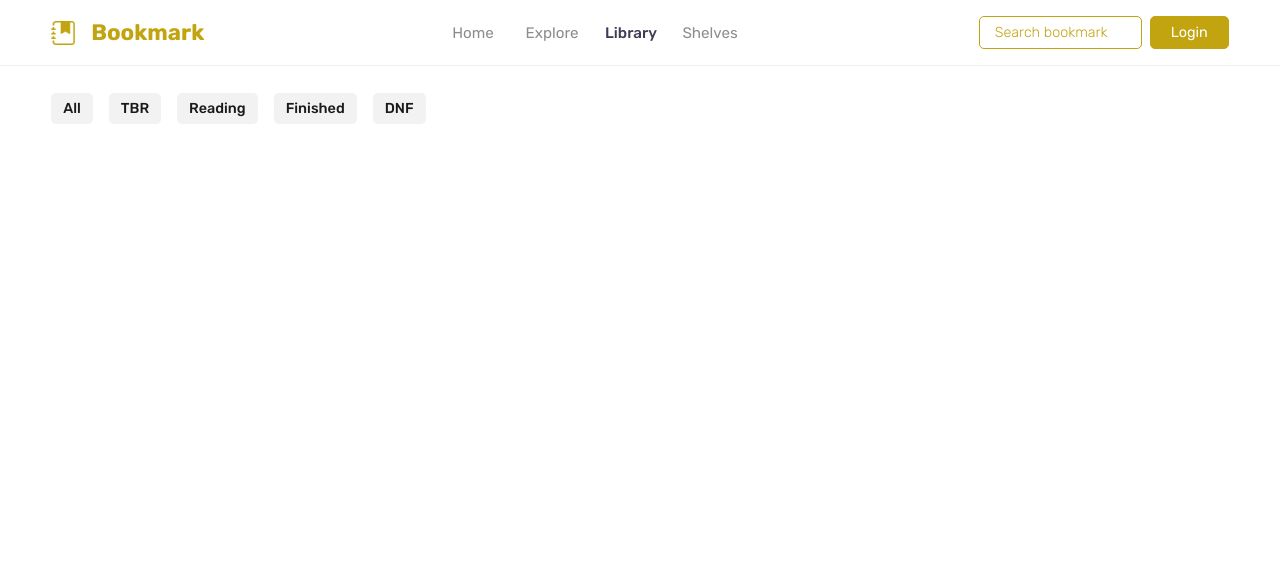
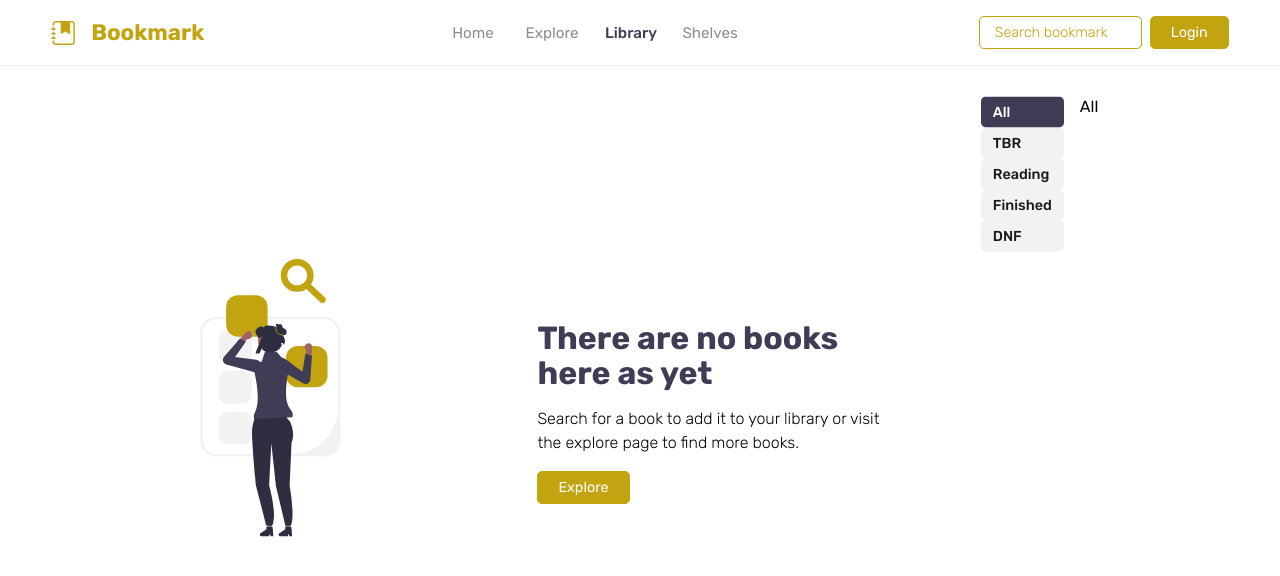
Before and after one commit to m-oniqu3/bookmark-it, a React (Vite) app: page /library in a window 1280 px wide. Shown: the top 576 px of the page. Built offline with nearby package versions, Linux system fonts and the light colour scheme; no server answers.

Commit message:
added option to filter by author

```diff
--- /dev/null
+++ b/src/components/helpers/ui/Empty.tsx
@@ -0,0 +1,78 @@
+import { useNavigate } from "react-router-dom";
+import styled from "styled-components";
+import { StyledText } from "../../../styles/StyledText";
+import { devices } from "../../../styles/breakpoints";
+import Button from "./Button";
+import Heading from "./Heading";
+
+const StyledEmptyShelf = styled.section`
+  text-align: center;
+  display: grid;
+  place-content: center;
+  place-items: center;
+  min-height: 80vh;
+  height: 100%;
+  position: relative;
+
+  @media (${devices.xlarge}) {
+    grid-template-columns: 1fr 1fr;
+    /* gap: 1rem; */
+    max-width: 56.25rem;
+    margin: 0 auto;
+    height: 50vh;
+  }
+
+  figure {
+    width: min(85%, 300px);
+    margin: 0 auto 1.5rem;
+
+    img {
+      width: 100%;
+    }
+  }
+
+  article {
+    max-width: 300px;
+    margin: 0 auto;
+
+    @media (${devices.xlarge}) {
+      max-width: 350px;
+      text-align: left;
+    }
+
+    p {
+      padding: 1rem 0;
+    }
+  }
+`;
+
+interface Props {
+  src: string;
+  route: string;
+  heading: string;
+  message: string;
+  buttonName: string;
+}
+
+const Empty = (props: Props) => {
+  const { src, route, message, buttonName, heading } = props;
+
+  const navigate = useNavigate();
+  const handleClick = () => navigate(`${route}`);
+
+  return (
+    <StyledEmptyShelf>
+      <figure>
+        <img src={src} alt="Illustration" />
+      </figure>
+
+      <article>
+        <Heading variant="small" text={heading} />
+        <StyledText>{message}</StyledText>
+        <Button onClick={handleClick}>{buttonName}</Button>
+      </article>
+    </StyledEmptyShelf>
+  );
+};
+
+export default Empty;
--- a/src/components/helpers/ui/Heading.tsx
+++ b/src/components/helpers/ui/Heading.tsx
@@ -12,6 +12,10 @@ const HeadingBase = styled.h1`
   }
 `;
 
+const SmallHeading = styled(HeadingBase)`
+  font-size: clamp(1.5rem, 6vw, 2rem);
+`;
+
 const MediumHeading = styled(HeadingBase)`
   font-size: clamp(2rem, 6vw, 3rem);
 `;
@@ -22,7 +26,7 @@ const LargeHeading = styled(HeadingBase)`
 
 type Props = {
   text: string;
-  variant: "medium" | "large";
+  variant: "small" | "medium" | "large";
 };
 
 const Heading = (props: Props) => {
@@ -35,7 +39,18 @@ const Heading = (props: Props) => {
     }
   }, [text]);
 
-  const StyledHeading = variant === "medium" ? MediumHeading : LargeHeading;
+  const StyledHeading = (() => {
+    switch (variant) {
+      case "small":
+        return SmallHeading;
+      case "medium":
+        return MediumHeading;
+      case "large":
+        return LargeHeading;
+      default:
+        return SmallHeading;
+    }
+  })();
 
   return <StyledHeading ref={ref}>{text}</StyledHeading>;
 };
--- a/src/components/pages/Library.tsx
+++ b/src/components/pages/Library.tsx
@@ -1,8 +1,25 @@
+import { Fragment, useState } from "react";
 import { styled } from "styled-components";
+import Search from "../../assets/search.svg";
+import useFilterLibrary from "../../hooks/useFilterLibrary";
+import { StyledGrid } from "../../styles/StyledGrid";
+import { devices } from "../../styles/breakpoints";
+import { Filter } from "../../types/Book";
 import Container from "../helpers/ui/Container";
+import Empty from "../helpers/ui/Empty";
 
-const StyledLibrary = styled.div`
+const StyledLibrary = styled(Container)`
   padding: 1.5rem 0;
+
+  @media (${devices.large}) {
+    display: grid;
+    grid-template-columns: 1fr 15.5rem;
+    gap: 3rem;
+
+    .filters {
+      order: 1;
+    }
+  }
 
   .filters {
     display: flex;
@@ -16,6 +33,13 @@ const StyledLibrary = styled.div`
       display: none;
     }
 
+    @media (${devices.large}) {
+      flex-wrap: wrap;
+      position: sticky;
+      top: 12vh;
+      height: fit-content;
+    }
+
     .filter {
       padding: 7px 12px;
       border-radius: 5px;
@@ -25,26 +49,76 @@ const StyledLibrary = styled.div`
       color: #1a1a1a;
       min-width: fit-content;
       background-color: var(--neutral-light);
+      cursor: pointer;
+
+      &.active {
+        background-color: var(--secondary);
+        color: var(--neutral-primary);
+      }
     }
   }
 `;
 
-const filters = ["All", "TBR", "Reading", "Finished", "DNF"];
+const filters: Filter[] = ["All", "TBR", "Reading", "Finished", "DNF"];
 
 const Library = () => {
+  const [activeFilter, setActiveFilter] = useState<Filter>("All");
+  const [activeAuthor, setActiveAuthor] = useState<string>("All");
+
+  const { authors, books } = useFilterLibrary(activeFilter, activeAuthor);
+
+  const handleFilter = (filter: Filter) => {
+    setActiveFilter(filter);
+  };
+
+  const handleAuthor = (author: string) => {
+    setActiveAuthor(author);
+    console.log(author);
+  };
+
   const filterList = filters.map((filter) => {
+    const active = activeFilter === filter ? "active" : "";
+
     return (
-      <div key={filter} className="filter">
+      <div key={filter} className={`filter ${active}`} onClick={() => handleFilter(filter)}>
         {filter}
       </div>
     );
   });
 
+  const authorList = ["All", ...authors].map((author) => {
+    const active = activeAuthor === author ? "active" : "";
+
+    return (
+      <div key={author} onClick={() => handleAuthor(author)}>
+        {author}
+      </div>
+    );
+  });
+
+  const content = (() => {
+    if (books.length > 0) {
+      return <StyledGrid>{books}</StyledGrid>;
+    } else {
+      return (
+        <Empty
+          src={Search}
+          route="/explore"
+          heading="There are no books here as yet"
+          message="Search for a book to add it to your library or visit the explore page to find more books."
+          buttonName="Explore"
+        />
+      );
+    }
+  })();
+
   return (
     <StyledLibrary>
-      <Container>
-        <div className="filters">{filterList}</div>
-      </Container>
+      <div className="filters">
+        <div>{filterList} </div>
+        <div>{authorList}</div>
+      </div>
+      <Fragment>{content}</Fragment>
     </StyledLibrary>
   );
 };
--- /dev/null
+++ b/src/hooks/useFilterLibrary.tsx
@@ -0,0 +1,43 @@
+import Books from "../components/books/Books";
+import { useAppSelector } from "../store/hooks/hooks";
+import { Filter } from "../types/Book";
+
+const useFilterLibrary = (filter: Filter, author: string) => {
+  const { library } = useAppSelector((state) => state.bookStore);
+
+  const filterResults = (() => {
+    if (filter !== "All") {
+      return Object.values(library)
+        .filter((book) => book.category === filter)
+
+        .sort((a, b) => b.timeAdded - a.timeAdded);
+    } else return Object.values(library).sort((a, b) => b.timeAdded - a.timeAdded);
+  })();
+
+  const authorResults = (() => {
+    if (author !== "All") {
+      return filterResults
+        .filter((book) => {
+          const bookAuthor = book.bookInfo.authors ? book.bookInfo.authors[0] : "";
+          return bookAuthor === author;
+        })
+        .sort((a, b) => b.timeAdded - a.timeAdded);
+    } else return filterResults;
+  })();
+
+  const allAuthors = Object.values(library).map((book) => {
+    const author = book.bookInfo.authors ? book.bookInfo.authors[0] : "";
+    return author;
+  });
+
+  const authors = [...new Set(allAuthors)];
+  //   console.log(authors);
+
+  const books = authorResults.map((record) => {
+    return <Books key={record.bookInfo.id} book={record.bookInfo} modalType="library" />;
+  });
+
+  return { authors, books };
+};
+
+export default useFilterLibrary;
--- a/src/store/features/library/librarySlice.ts
+++ b/src/store/features/library/librarySlice.ts
@@ -44,6 +44,7 @@ const librarySlice = createSlice({
         } else {
           const updatedBook = { ...duplicateBook, category, timeAdded: Date.now() };
           state.library[id] = updatedBook;
+          state.toast = { message: "Category updated", type: "success" };
         }
       } else {
         state.library[id] = { bookInfo, category, timeAdded };
--- a/src/types/Book.ts
+++ b/src/types/Book.ts
@@ -25,3 +25,5 @@ export interface ExploreBooks extends Book {
 }
 
 export type BookCategory = "Reading" | "TBR" | "DNF" | "Finished";
+
+export type Filter = "All" | "TBR" | "Reading" | "Finished" | "DNF";
```
Also changed, not shown: src/assets/search.svg (added).
